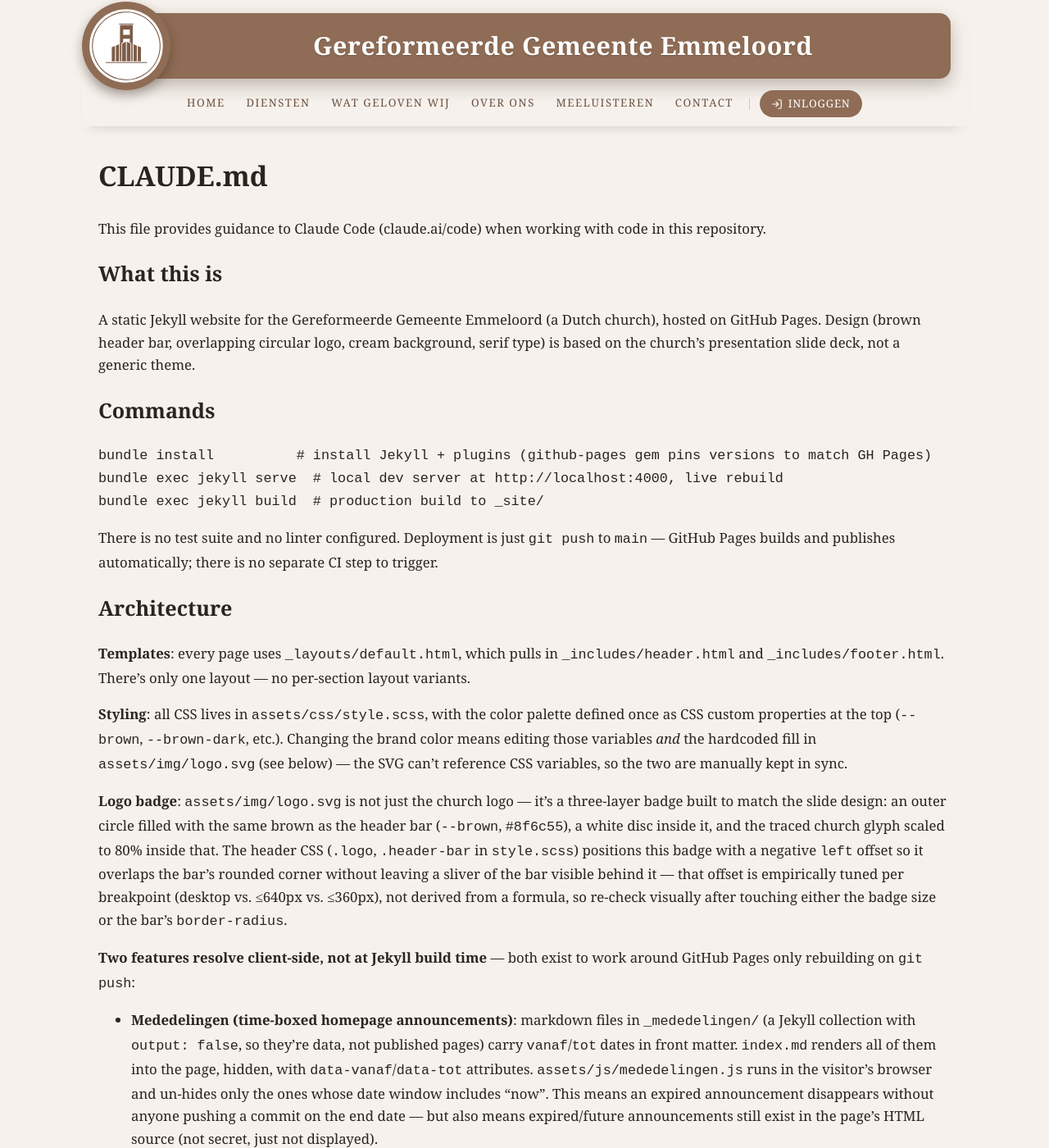
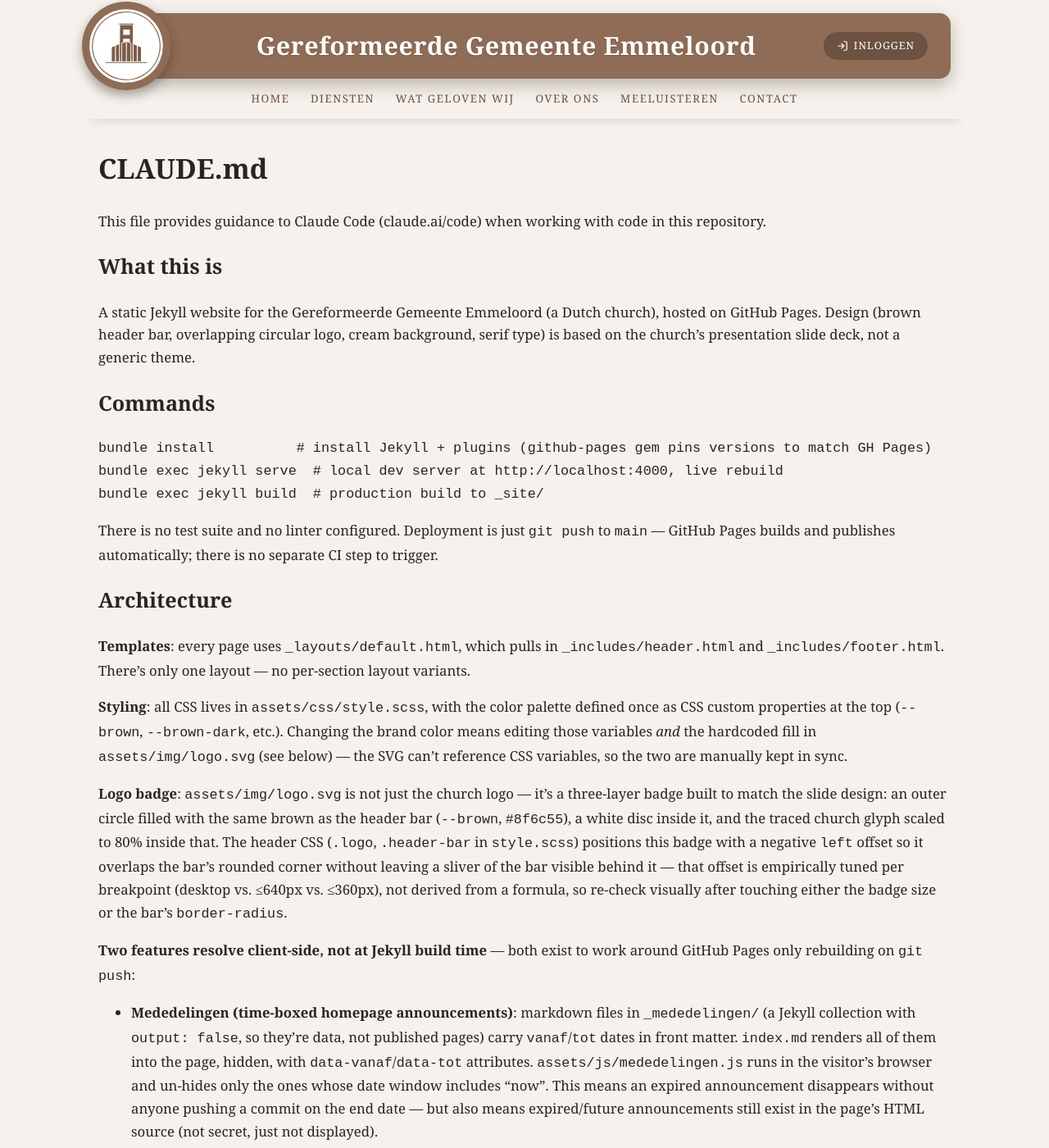
Before and after one commit to Kathedra/gergememmeloord, a Jekyll site: the page built from CLAUDE.md, in a window 1280 px wide and 1400 px high. Shown: the whole window at 82% size. Built offline with Jekyll 4.4.1, drawn with Linux system fonts in a browser that asks for light colours; our own code applies the rules of GitHub Pages for plain Markdown files; some of the changed text lies outside the part shown.

Commit message:
Login-badge uit de menulijst, echte hamburger-menu op mobiel
Vorige fix (align-items) loste de symptomen op maar niet de oorzaak:
een gevulde, gepadde badge tussen kleine hoofdletterlinkjes proppen
oogt altijd te groot, en op mobiel oogde de balk daardoor sowieso
al snel rommelig. Beide problemen hadden dezelfde oorzaak.

- Inloggen staat niet langer tussen de paginalinks. Op breed scherm
  staat de badge los in de headerbalk zelf (naast de titel, ruime
  bruine balk = geen "enorm" contrast meer). Op smal scherm verdwijnt
  hij uit de balk en staat hij onderaan het uitklapmenu.
- mobiel menu is nu een echte hamburger (drie streepjes -> X),
  gebouwd als CSS-only checkbox-hack: geen JS nodig om te openen/
  sluiten, dus navigatie blijft werken ook als scripts geblokkeerd
  worden. Menu klapt uit als een paneel onder de balk.
- geverifieerd tegen de daadwerkelijk gepubliceerde CSS/HTML op
  kathedra.github.io om zeker te weten dat de vorige fix ook echt
  live stond zoals bedoeld, voordat dit erbovenop kwam.

Co-Authored-By: Claude Fable 5 <noreply@anthropic.com>

```diff
--- a/CLAUDE.md
+++ b/CLAUDE.md
@@ -29,6 +29,8 @@ There is no test suite and no linter configured. Deployment is just `git push` t
 - **Mededelingen (time-boxed homepage announcements)**: markdown files in `_mededelingen/` (a Jekyll collection with `output: false`, so they're data, not published pages) carry `vanaf`/`tot` dates in front matter. `index.md` renders all of them into the page, hidden, with `data-vanaf`/`data-tot` attributes. `assets/js/mededelingen.js` runs in the visitor's browser and un-hides only the ones whose date window includes "now". This means an expired announcement disappears without anyone pushing a commit on the end date — but also means expired/future announcements still exist in the page's HTML source (not secret, just not displayed).
 - **Agenda (iCal feed on the Diensten page)**: `assets/js/agenda.js` fetches the URL in `_config.yml`'s `ical_feed` directly from the browser and parses VEVENTs with a small hand-rolled ICS parser (`webcal://` is rewritten to `https://` since `fetch()` rejects that scheme; RRULE recurrence is *not* expanded, only literal events). This only works if the feed server sends `Access-Control-Allow-Origin`, since it's a cross-origin browser fetch, not a server-side build step. The feed currently referenced is the HVC-afhaalkalender FastAPI app (`bin.zandijk.xyz`, a separate repo/project on the NAS) — that app's `main.py` has CORS middleware added specifically to support this. `ical_feed` is presently empty/commented out in `_config.yml`; the agenda section self-hides whenever it's empty.
 
+**Mobile nav**: the hamburger menu is a pure-CSS checkbox hack (`#menu-toggle` input + its `<label>` in `_includes/header.html`), deliberately not JS-driven — navigation has to keep working even if scripts fail to load, unlike the two features above. `.site-nav` is toggled via `.menu-toggle-input:checked ~ .site-nav` in `style.scss`, which requires the input and the nav to be *siblings* (both direct children of `<header>`) for the `~` combinator to reach across `.header-bar` in between. The "Inloggen" button is duplicated in the markup as `.nav-login--bar` (shown in the header bar itself on desktop, where there's room) and `.nav-login--menu` (shown at the bottom of the mobile dropdown instead) — CSS just shows/hides whichever fits, per breakpoint in the `@media (max-width: 640px)` block.
+
 **Hero background**: `.hero`'s `background-image` reads a CSS custom property `--hero-bg` with a gradient fallback (`style.scss`). `index.md` sets that property inline only when `site.hero_image` (in `_config.yml`) is non-empty, layering a fixed dark overlay under the photo so `.hero-box`'s white text stays legible regardless of the image's content — the same override-a-CSS-var-from-Liquid pattern as the login button's conditional rendering.
 
 **SEO**: handled by the `jekyll-seo-tag` and `jekyll-sitemap` plugins (both included via the `github-pages` gem, no extra install needed) — `{% seo %}` in `_layouts/default.html` generates title/description/canonical/OG/JSON-LD tags, and `jekyll-sitemap` generates `/sitemap.xml`, which `robots.txt` points to.
--- a/_includes/header.html
+++ b/_includes/header.html
@@ -1,10 +1,29 @@
 <header class="site-header">
+  <!-- CSS-only hamburger (checkbox hack): geen JS-afhankelijkheid,
+       zodat het menu ook werkt als scripts geblokkeerd zijn. -->
+  <input type="checkbox" id="menu-toggle" class="menu-toggle-input">
+
   <div class="header-bar">
     <a class="logo" href="{{ '/' | relative_url }}" aria-label="Naar de startpagina">
       <img src="{{ '/assets/img/logo.svg' | relative_url }}" alt="" width="108" height="108">
     </a>
     <p class="site-title">{{ site.title }}</p>
+
+    {% if site.login_url %}
+      <a class="nav-login nav-login--bar" href="{{ site.login_url }}" target="_blank" rel="noopener">
+        <svg viewBox="0 0 24 24" fill="none" stroke="currentColor" stroke-width="2" stroke-linecap="round" stroke-linejoin="round" aria-hidden="true"><path d="M15 3h4a2 2 0 0 1 2 2v14a2 2 0 0 1-2 2h-4"/><polyline points="10 17 15 12 10 7"/><line x1="15" y1="12" x2="3" y2="12"/></svg>
+        <span>Inloggen</span>
+      </a>
+    {% endif %}
+
+    <label for="menu-toggle" class="menu-toggle">
+      <span class="menu-toggle-bar"></span>
+      <span class="menu-toggle-bar"></span>
+      <span class="menu-toggle-bar"></span>
+      <span class="sr-only">Menu</span>
+    </label>
   </div>
+
   <nav class="site-nav" aria-label="Hoofdmenu">
     {% assign nav_items = "Home|/;Diensten|/diensten/;Wat geloven wij|/wat-geloven-wij/;Over ons|/over-ons/;Meeluisteren|/meeluisteren/;Contact|/contact/" | split: ";" %}
     {% for item in nav_items %}
@@ -12,9 +31,9 @@
       <a href="{{ parts[1] | relative_url }}"{% if page.url == parts[1] %} class="active" aria-current="page"{% endif %}>{{ parts[0] }}</a>
     {% endfor %}
     {% if site.login_url %}
-      <a class="nav-login" href="{{ site.login_url }}" target="_blank" rel="noopener">
+      <a class="nav-login nav-login--menu" href="{{ site.login_url }}" target="_blank" rel="noopener">
         <svg viewBox="0 0 24 24" fill="none" stroke="currentColor" stroke-width="2" stroke-linecap="round" stroke-linejoin="round" aria-hidden="true"><path d="M15 3h4a2 2 0 0 1 2 2v14a2 2 0 0 1-2 2h-4"/><polyline points="10 17 15 12 10 7"/><line x1="15" y1="12" x2="3" y2="12"/></svg>
-        Inloggen
+        <span>Inloggen</span>
       </a>
     {% endif %}
   </nav>
--- a/assets/css/style.scss
+++ b/assets/css/style.scss
@@ -16,6 +16,19 @@
 /* Eigen display-regels (grid/flex) mogen het hidden-attribuut
    nooit overrulen — daar leunt o.a. mededelingen.js op. */
 [hidden] { display: none !important; }
+
+/* Onzichtbaar voor het oog, wel voorgelezen door schermlezers. */
+.sr-only {
+  position: absolute;
+  width: 1px;
+  height: 1px;
+  margin: -1px;
+  padding: 0;
+  overflow: hidden;
+  clip: rect(0, 0, 0, 0);
+  white-space: nowrap;
+  border: 0;
+}
 
 body {
   margin: 0;
@@ -48,11 +61,51 @@ a:hover { color: var(--brown-deep); }
   position: relative;
   display: flex;
   align-items: center;
+  gap: 12px;
   min-height: 80px;
   padding: 14px 28px 14px 122px;
   background: var(--brown);
   border-radius: 14px;
   box-shadow: 0 8px 20px rgba(46, 32, 22, 0.28);
+}
+
+/* Checkbox-hack voor het mobiele menu: puur CSS, geen JS nodig, dus
+   het menu blijft werken ook als scripts geblokkeerd worden. Visueel
+   verborgen, maar via zijn <label> nog gewoon met toetsenbord te
+   bedienen. */
+.menu-toggle-input {
+  position: absolute;
+  width: 1px;
+  height: 1px;
+  opacity: 0;
+}
+
+.menu-toggle {
+  display: none; /* alleen zichtbaar op smalle schermen, zie media query */
+  flex-direction: column;
+  justify-content: center;
+  align-items: center;
+  gap: 4px;
+  width: 38px;
+  height: 38px;
+  flex: none;
+  border-radius: 8px;
+  cursor: pointer;
+}
+
+.menu-toggle-input:focus-visible + .header-bar .menu-toggle,
+.menu-toggle-input:focus + .header-bar .menu-toggle {
+  outline: 2px solid #fff;
+  outline-offset: 2px;
+}
+
+.menu-toggle-bar {
+  display: block;
+  width: 20px;
+  height: 2px;
+  background: #fff;
+  border-radius: 1px;
+  transition: transform 0.15s ease, opacity 0.15s ease;
 }
 
 /* Verhouding zoals op dia 2: badge ~1,35x de balkhoogte,
@@ -114,44 +167,39 @@ a:hover { color: var(--brown-deep); }
 }
 
 /* Inloggen is een actie (naar een externe app), geen paginalink —
-   daarom een gevulde badge met icoon in plaats van een gewone
-   menutekst, met een verticaal streepje ervoor als scheiding van
-   de paginalinks. align-items: center hierboven zorgt dat de badge
-   (met eigen padding) toch op dezelfde hoogte staat als de tekst. */
-.site-nav a.nav-login {
+   daarom een eigen gevulde badge met icoon, los van de platte
+   menutekst. Staat twee keer in de HTML (--bar en --menu-variant):
+   op brede schermen zichtbaar in de headerbalk zelf (naast de
+   titel, ruim genoeg om niet als "enorm" op te vallen tussen de
+   kleine hoofdletterlinkjes), op smalle schermen verborgen in de
+   balk en in plaats daarvan onderaan het uitklapmenu. */
+.nav-login {
   display: inline-flex;
   align-items: center;
   gap: 0.4rem;
-  margin-left: 0.4rem;
-  padding: 0.35rem 0.9rem;
-  background: var(--brown);
+  flex: none;
+  padding: 0.4rem 1rem;
+  background: var(--brown-dark);
   color: #fff;
   border-radius: 999px;
-  letter-spacing: 0.06em;
-  position: relative;
+  text-transform: uppercase;
+  font-size: 0.78rem;
+  letter-spacing: 0.08em;
+  text-decoration: none;
 }
 
-.site-nav a.nav-login::before {
-  content: "";
-  position: absolute;
-  left: -0.8rem;
-  top: 50%;
-  transform: translateY(-50%);
-  width: 1px;
-  height: 1.1em;
-  background: #d9c8ba;
+.nav-login:hover {
+  background: var(--brown-deep);
+  text-decoration: none;
 }
 
-.site-nav a.nav-login svg {
+.nav-login svg {
   width: 14px;
   height: 14px;
   flex: none;
 }
 
-.site-nav a.nav-login:hover {
-  background: var(--brown-dark);
-  text-decoration: none;
-}
+.nav-login--menu { display: none; }
 
 /* ---------- Hoofdkolom ---------- */
 
@@ -391,7 +439,7 @@ a:hover { color: var(--brown-deep); }
      in de balk), enkel verkleind zodat het past. */
   .header-bar {
     min-height: 52px;
-    padding: 10px 14px 10px 62px;
+    padding: 10px 10px 10px 62px;
   }
 
   .logo {
@@ -405,7 +453,60 @@ a:hover { color: var(--brown-deep); }
     letter-spacing: 0.01em;
   }
 
-  .site-nav { gap: 1.1rem; }
+  /* Inloggen past niet meer los in de balk naast logo + titel +
+     hamburger — verhuist naar onderaan het uitklapmenu. */
+  .nav-login--bar { display: none; }
+
+  .menu-toggle { display: flex; }
+
+  /* Uitklapmenu: dichtgeklapt tot het hokje aangevinkt wordt. Puur
+     CSS (checkbox-hack) zodat het ook zonder JS werkt. */
+  .site-nav {
+    display: none;
+    position: absolute;
+    left: 0;
+    right: 0;
+    top: 100%;
+    flex-direction: column;
+    align-items: stretch;
+    gap: 0;
+    background: #fff;
+    border-radius: 0 0 14px 14px;
+    box-shadow: 0 14px 26px rgba(46, 32, 22, 0.2);
+    padding: 6px 0 14px;
+    z-index: 90;
+  }
+
+  .menu-toggle-input:checked ~ .site-nav { display: flex; }
+
+  /* X-vorm van de drie streepjes als het menu openstaat. */
+  .menu-toggle-input:checked ~ .header-bar .menu-toggle-bar:nth-child(1) {
+    transform: translateY(6px) rotate(45deg);
+  }
+  .menu-toggle-input:checked ~ .header-bar .menu-toggle-bar:nth-child(2) {
+    opacity: 0;
+  }
+  .menu-toggle-input:checked ~ .header-bar .menu-toggle-bar:nth-child(3) {
+    transform: translateY(-6px) rotate(-45deg);
+  }
+
+  .site-nav a {
+    padding: 0.9rem 1.3rem;
+    text-align: left;
+  }
+
+  .site-nav a:hover { background: var(--cream); text-decoration: none; }
+
+  .site-nav a.active {
+    border-bottom: none;
+    background: #f6f1ec;
+  }
+
+  .nav-login--menu {
+    display: inline-flex;
+    justify-content: center;
+    margin: 10px 1.3rem 2px;
+  }
 }
 
 @media (max-width: 360px) {
```
